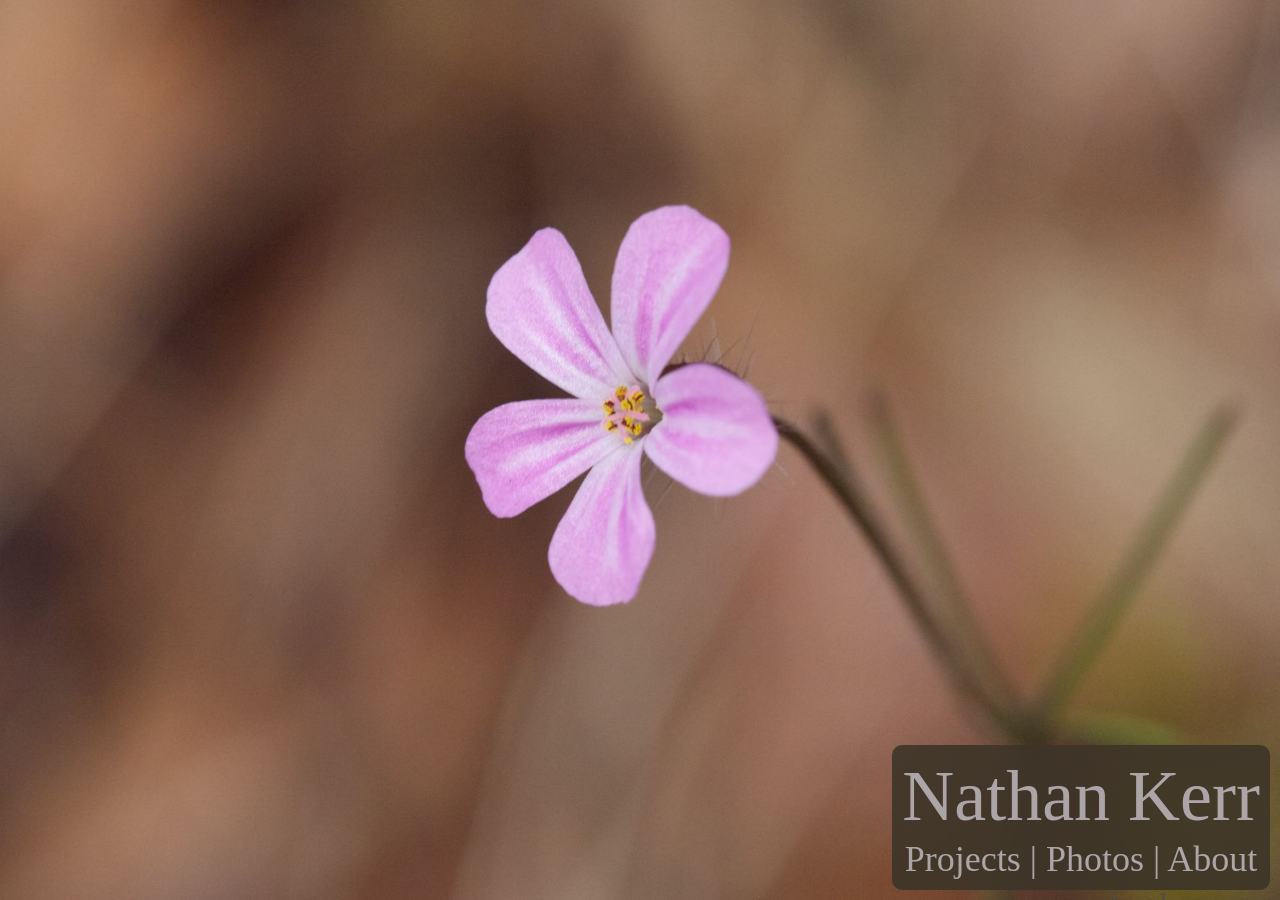
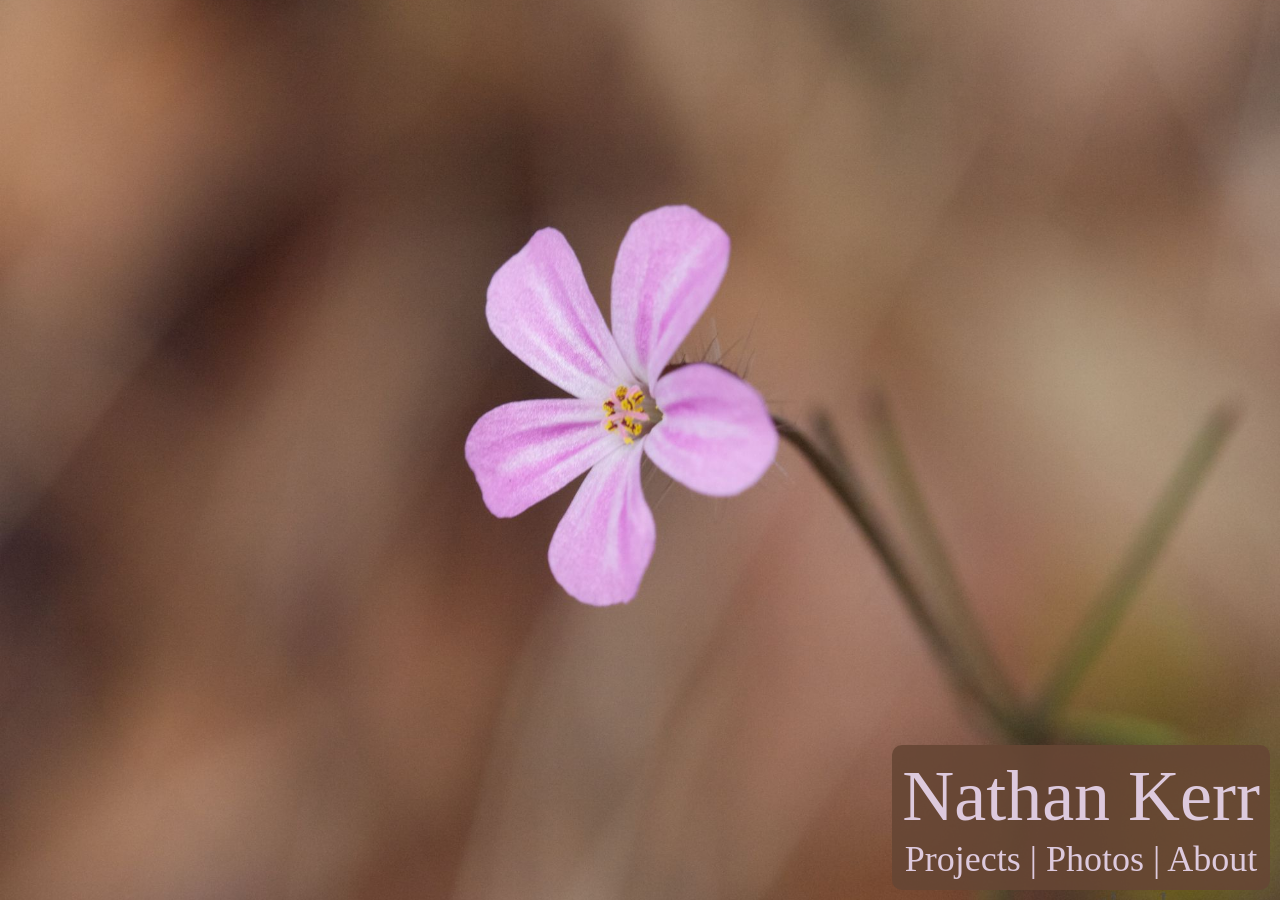
Before and after one commit to nathankerr/nathankerr.github.com, a Jekyll site: the page index.html, which Jekyll copies as it is, in a window 1280 px wide. Built offline with Jekyll 4.4.1, drawn with Linux system fonts in a browser that asks for light colours.

Commit message:
adjusted colors

```diff
--- a/_layouts/comments.textile
+++ b/_layouts/comments.textile
@@ -33,7 +33,7 @@
     }
 
     .content {
-      background-color: rgba(184, 179, 183, 0.9);
+      background-color: rgba(234, 216, 241, 0.9);
       border-radius: 10px;
       padding: 10px;
       max-width: 40em;
--- a/_layouts/default.textile
+++ b/_layouts/default.textile
@@ -33,7 +33,7 @@
     }
 
     .content {
-      background-color: rgba(184, 179, 183, 0.9);
+      background-color: rgba(234, 216, 241, 0.9);
       border-radius: 10px;
       padding: 10px;
       max-width: 40em;
--- a/index.html
+++ b/index.html
@@ -21,11 +22,11 @@
 			background-size: cover;
 		}
 		header {
-			color: rgba(184, 179, 183, 0.9);
+			color: rgba(234, 216, 241, 0.9);
 			bottom: 10px;
 			right: 10px;
 			position: fixed;
-			background-color: rgba(61, 53, 40, 0.9);
+			background-color: rgba(103, 70, 53, 0.9);
 			padding: 10px;
 			border-radius: 10px;
 			text-align: center;
```
Also changed, not shown: other parts of index.html (+1 -0 lines).
